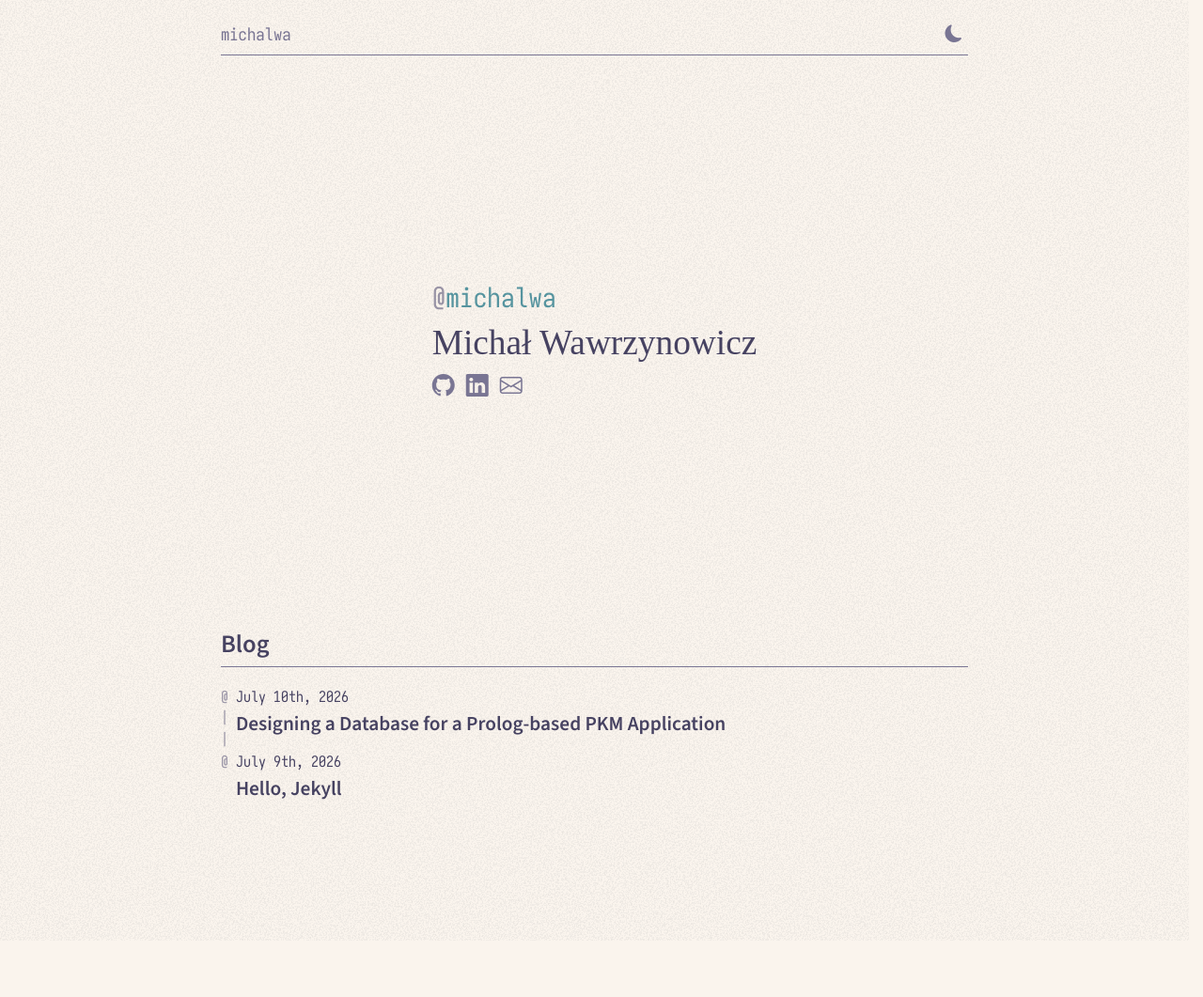
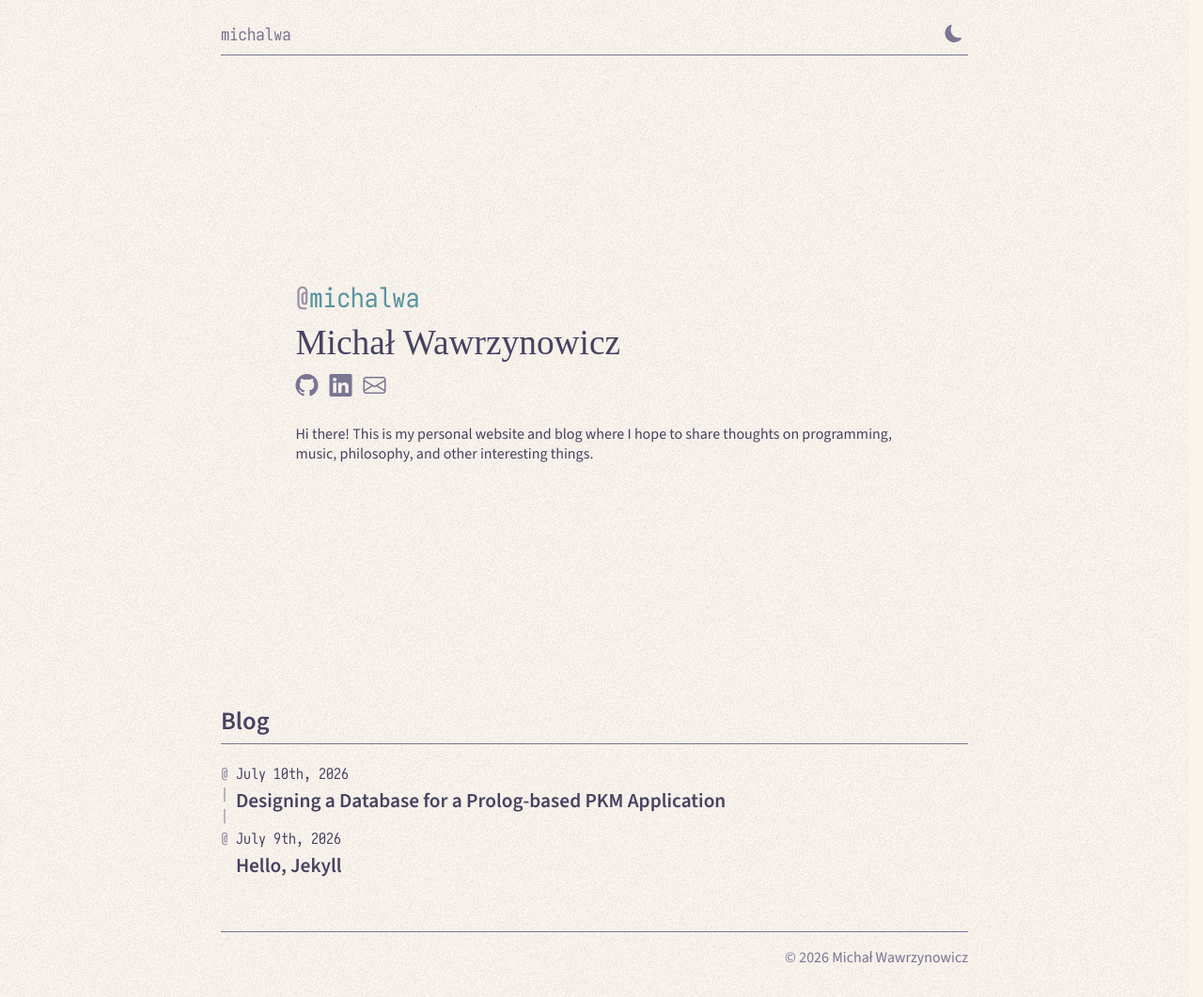
Before and after one commit to michalwa/michalwa.github.io, a Jekyll site: the page built from index.md, in a window 1280 px wide. Shown: the whole page at 94% size. Built offline with Jekyll 4.4.1, drawn with Linux system fonts in a browser that asks for light colours; some web fonts are replaced.

Commit message:
accessibilty and polish

```diff
--- a/_layouts/default.html
+++ b/_layouts/default.html
@@ -2,7 +2,7 @@
 ---
 
 <!doctype html>
-<html>
+<html lang="en">
   <head>
     <meta charset="utf-8" />
     <title>{{ page.title }} &mdash; {{ site.data.info.title }}</title>
@@ -22,18 +22,29 @@
     <link rel="stylesheet" href="/assets/css/styles.css" />
   </head>
   <body>
-    <div class="nav-container">
+    <header class="nav-container">
       <nav>
-        <a href="/">{{ site.data.info.handle }}</a>
+        <a href="/">{{ site.data.info.title }}</a>
         <div class="nav-end">
-          <button type="button" class="icon-button" onclick="toggleTheme()">
+          <button
+            type="button"
+            class="icon-button"
+            onclick="toggleTheme()"
+            title="Toggle theme"
+          >
             <i class="bi bi-moon-fill theme-switcher-dark"></i>
             <i class="bi bi-sun-fill theme-switcher-light"></i>
           </button>
         </div>
       </nav>
-    </div>
+    </header>
     <main>{{ content }}</main>
+    <footer>
+      <div class="footer__content">
+        {{ site.data.info.copyright }}
+      </div>
+    </footer>
+
     <svg width="0" height="0" style="position: absolute">
       <filter id="noise-texture">
         <feTurbulence
--- a/index.html
+++ b/_layouts/landing.html
@@ -1,20 +1,20 @@
 ---
 layout: default
-title: Michał Wawrzynowicz
 ---
 
 <hgroup class="display">
-  <p class="display__handle">{{ site.data.info.handle }}</p>
-  <h1 class="display__full-name">{{ site.data.info.full_name }}</h1>
+  <p class="display__handle">{{ page.handle }}</p>
+  <h1 class="display__full-name">{{ page.full_name }}</h1>
   <ul class="display__links">
-    {% for link in site.data.info.links %}
+    {% for link in page.links %}
       <li>
-        <a href="{{ link.url }}" target="_blank">
+        <a href="{{ link.url }}" target="_blank" aria-label="{{ link.label }}">
           <i class="bi bi-{{ link.icon }}"></i>
         </a>
       </li>
     {% endfor %}
   </ul>
+  <div class="display__message">{{ content }}</div>
 </hgroup>
 <section id="blog">
   <h2 class="section__header">Blog</h2>
--- a/_sass/main.scss
+++ b/_sass/main.scss
@@ -8,15 +8,17 @@
 }
 
 body {
+  display: flex;
+  flex-direction: column;
+  position: relative;
+  min-height: 100%;
+  margin: 0;
+  padding-block: 1rem;
   font-family: var(--font-sans);
   font-size: 12pt;
   font-weight: var(--font-weight);
   background: var(--theme-background);
   color: var(--theme-foreground);
-  position: relative;
-  min-height: 100%;
-  margin: 0;
-  padding-top: 1rem;
   transition: all 0.5s;
 }
 
@@ -39,12 +41,14 @@
 }
 
 main,
-nav {
+nav,
+.footer__content {
   max-width: 100ch;
   margin-inline: auto;
 }
 
 main {
+  width: 100%;
   padding-bottom: 3rem;
   animation: fade-in 0.5s;
 }
@@ -138,6 +142,10 @@
       font-size: 18pt;
     }
   }
+
+  &__message {
+    max-width: 80ch;
+  }
 }
 
 h2 {
@@ -220,3 +228,14 @@
     font-size: 12pt;
   }
 }
+
+footer {
+  margin-top: auto;
+}
+
+.footer__content {
+  border-top: var(--theme-border);
+  color: var(--theme-footer-foreground);
+  padding-block: 1rem;
+  text-align: right;
+}
--- a/_sass/theme.scss
+++ b/_sass/theme.scss
@@ -24,6 +24,7 @@
   --theme-border: 1pt solid #{sequoia-moonlight.$dark-liver};
   --theme-markdown-link-foreground: #{sequoia-moonlight.$french-sky-blue};
   --theme-markdown-code-foreground: #{sequoia-moonlight.$macaroni-and-cheese};
+  --theme-footer-foreground: #{sequoia-moonlight.$davys-grey};
 
   --theme-syntax-highlight-1: #{sequoia-moonlight.$bright-lilac};
   --theme-syntax-highlight-2: #{sequoia-moonlight.$french-sky-blue};
@@ -50,6 +51,7 @@
   --theme-border: 1pt solid #{rose-pine-dawn.$subtle};
   --theme-markdown-link-foreground: #{rose-pine-dawn.$love};
   --theme-markdown-code-foreground: #{rose-pine-dawn.$pine};
+  --theme-footer-foreground: #{rose-pine-dawn.$subtle};
 
   --theme-syntax-highlight-1: #{rose-pine-dawn.$love};
   --theme-syntax-highlight-2: #{rose-pine-dawn.$pine};
--- /dev/null
+++ b/index.md
@@ -0,0 +1,19 @@
+---
+layout: landing
+title: Michał Wawrzynowicz
+handle: michalwa
+full_name: Michał Wawrzynowicz
+title: michalwa
+links:
+  - icon: github
+    label: GitHub
+    url: https://github.com/michalwa
+  - icon: linkedin
+    label: LinkedIn
+    url: https://linkedin.com/in/michal-wa
+  - icon: envelope
+    label: Email
+    url: mailto://michalwa2003@gmail.com
+---
+
+Hi there! This is my personal website and blog where I hope to share thoughts on programming, music, philosophy, and other interesting things.
```
Also changed, not shown: _data/info.yml (+1 -9 lines).
